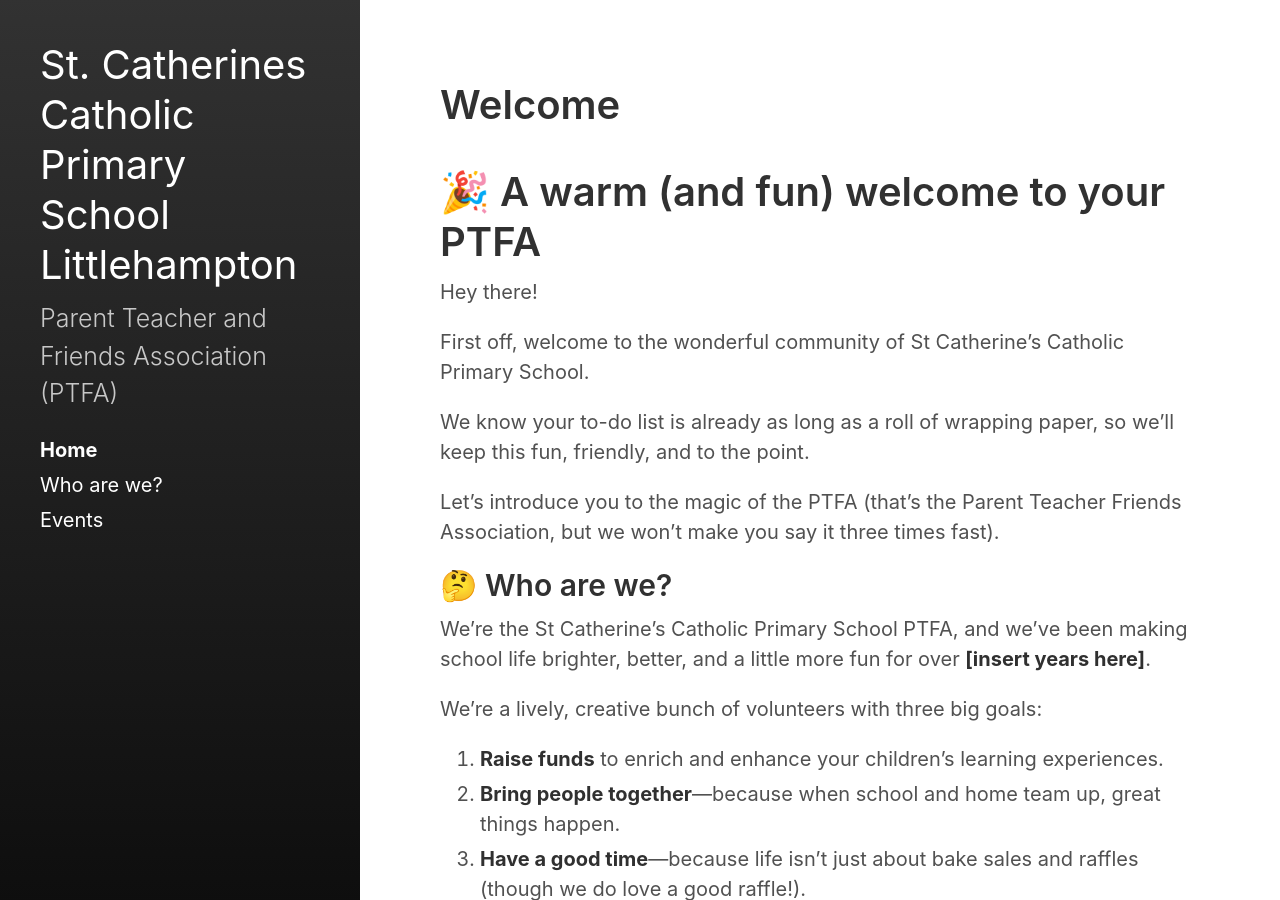
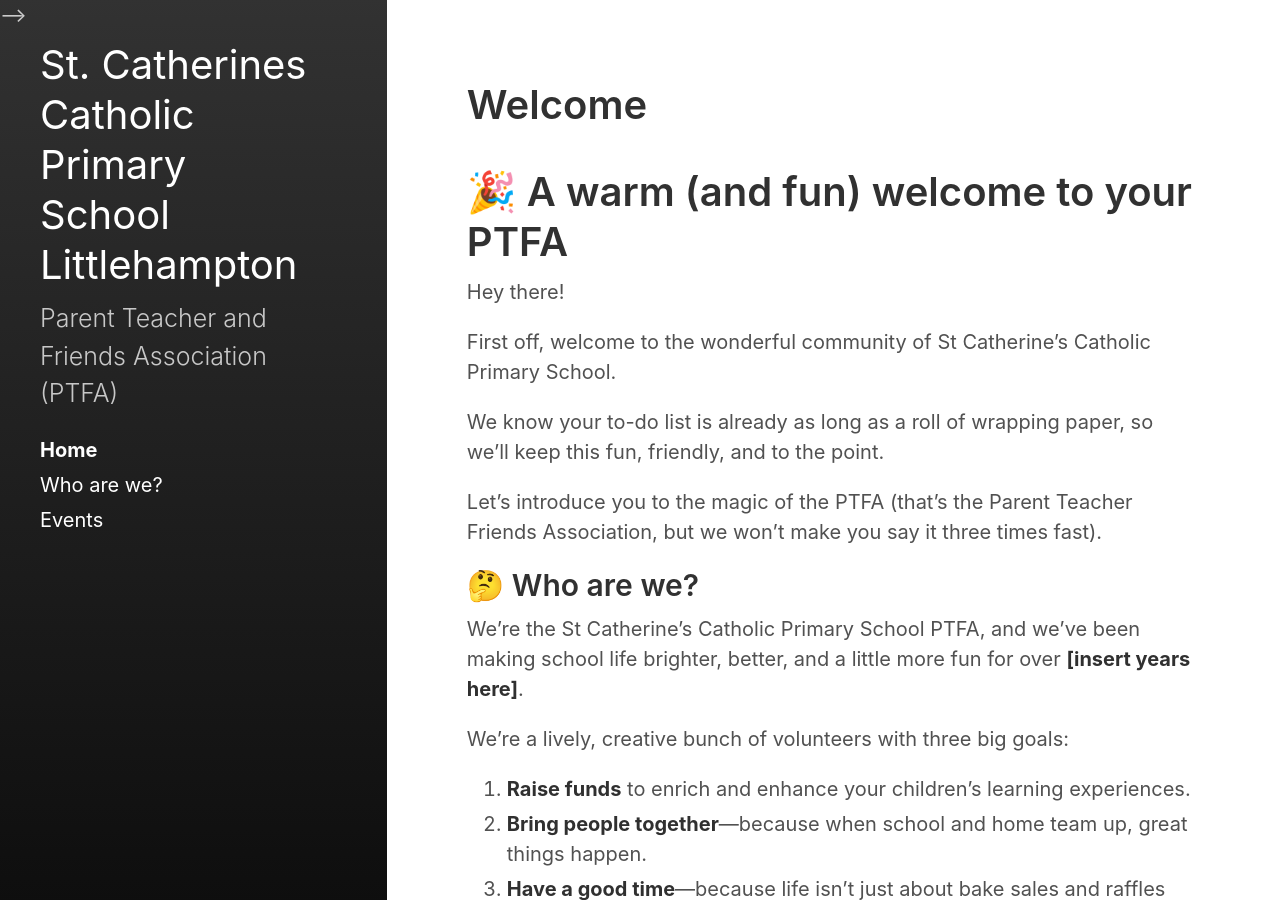
Before and after one commit to skeddy/stcathsptfa, a Jekyll site: the page built from index.md, in a window 1280 px wide and 900 px high. Built offline with Jekyll 4.4.1, drawn with Linux system fonts in a browser that asks for light colours.

Commit message:
Update sidebar.html

```diff
--- a/_includes/sidebar.html
+++ b/_includes/sidebar.html
@@ -1,3 +1,4 @@
+<!--
 <div id="sidebar">
   <header>
     <{% if page.layout == "index" %}h1{% else %}div{% endif %} class="site-title">
@@ -12,3 +13,19 @@
   </header>
 {% include sidebar-nav-links.html %}
 </div>
+-->
+
+<div id="sidebar">
+  <header>
+    <div class="site-title">
+      <a href="{{ "/" | relative_url }}">
+        {% unless page.url == "/" %}
+          <span class="back-arrow icon">{% include svg/back-arrow.svg %}</span>
+        {% endunless %}
+        {{ site.title }}
+      </a>
+    </div>
+    <p class="lead">{{ site.description }}</p>
+  </header>
+  {% include sidebar-nav-links.html %}
+</div>
```
